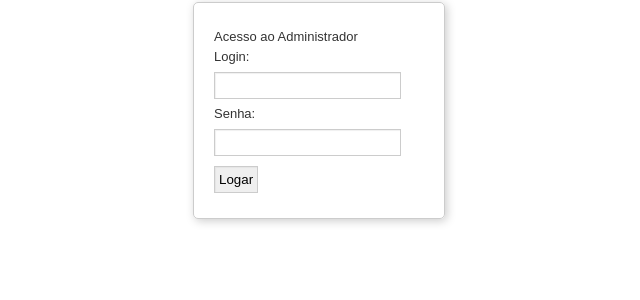
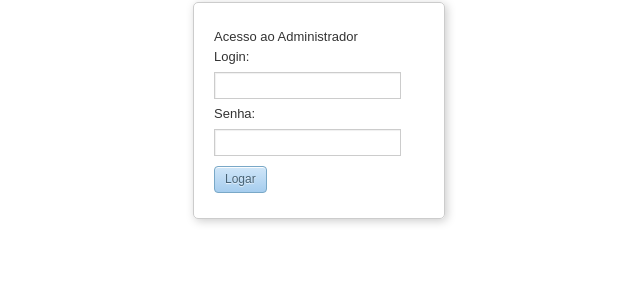
Before and after one commit to pssc650/gac, a PHP site: page /logar.php in a window 1280 px wide. Shown: the part 118-418 px from the top of the page, without its empty margins (321-961 px from the left). Run offline with PHP 8.4, Linux system fonts and the light colour scheme.

Commit message:
Atualizando css

```diff
--- a/logar.php
+++ b/logar.php
@@ -56,7 +56,7 @@ endif;
                 <form method="post">
                     <p>Login: <input type="text" name="login" /></p>
                     <p>Senha: <input type="password" name="senha" /></p>
-                    <p><input type="submit" value="Logar" /></p>
+                    <p><input type="submit" value="Logar" class="ch-btn-skin ch-btn-small"/></p>
                 </form>
             </div>
 
```
